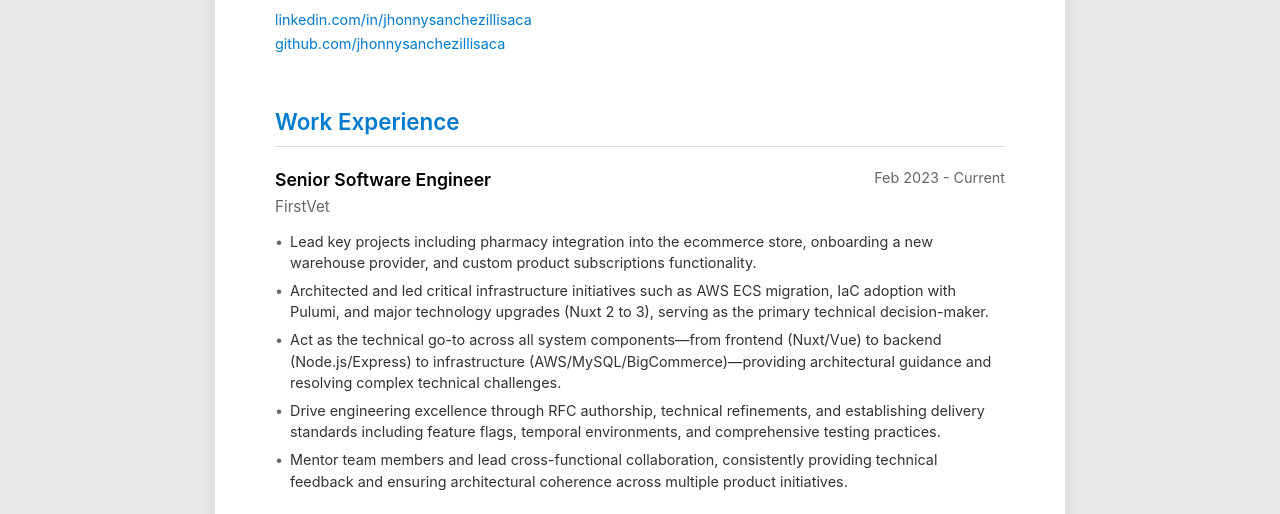
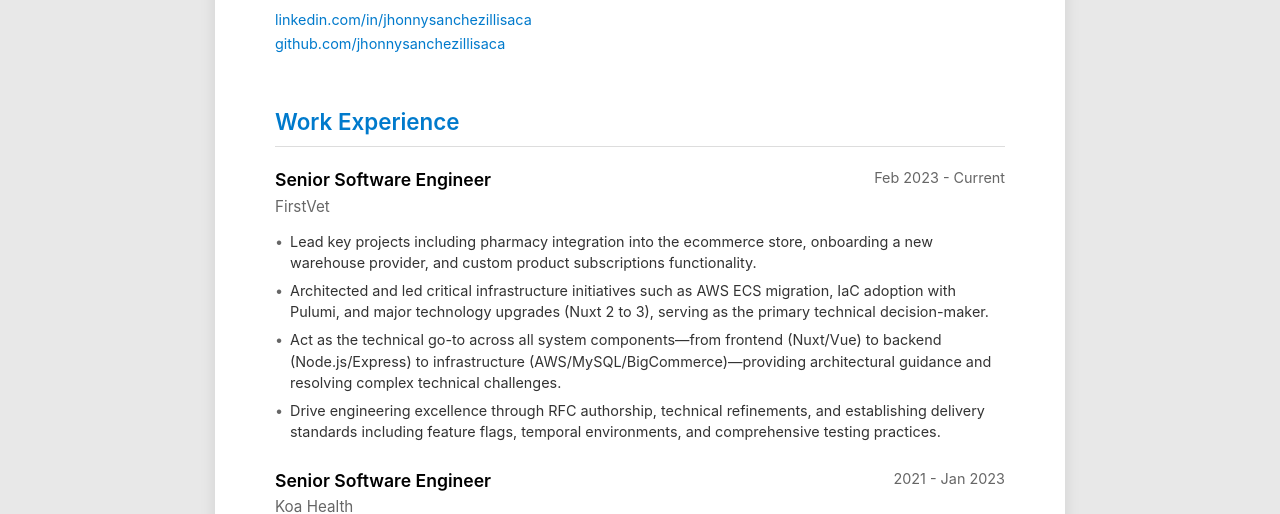
Before and after one commit to jhonnysanchezillisaca/jhonnysanchezillisaca.github.io, a website: page index.html in a window 1280 px wide. Shown: the part 276-790 px from the top of the page. Drawn offline with Linux system fonts and the light colour scheme.

Commit message:
Update index.html

```diff
--- a/index.html
+++ b/index.html
@@ -464,7 +464,6 @@
                     <li>Architected and led critical infrastructure initiatives such as AWS ECS migration, IaC adoption with Pulumi, and major technology upgrades (Nuxt 2 to 3), serving as the primary technical decision-maker.</li>
                     <li>Act as the technical go-to across all system components—from frontend (Nuxt/Vue) to backend (Node.js/Express) to infrastructure (AWS/MySQL/BigCommerce)—providing architectural guidance and resolving complex technical challenges.</li>
                     <li>Drive engineering excellence through RFC authorship, technical refinements, and establishing delivery standards including feature flags, temporal environments, and comprehensive testing practices.</li>
-                    <li>Mentor team members and lead cross-functional collaboration, consistently providing technical feedback and ensuring architectural coherence across multiple product initiatives.</li>
                 </ul>
             </div>
 
```
